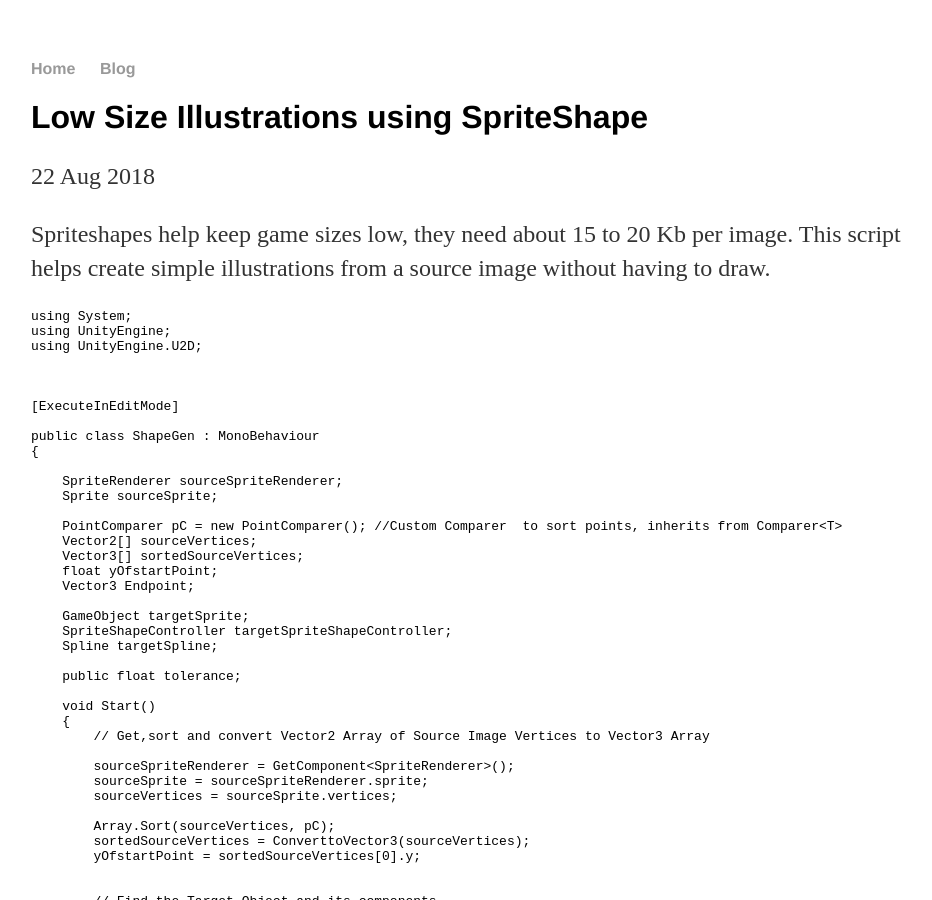
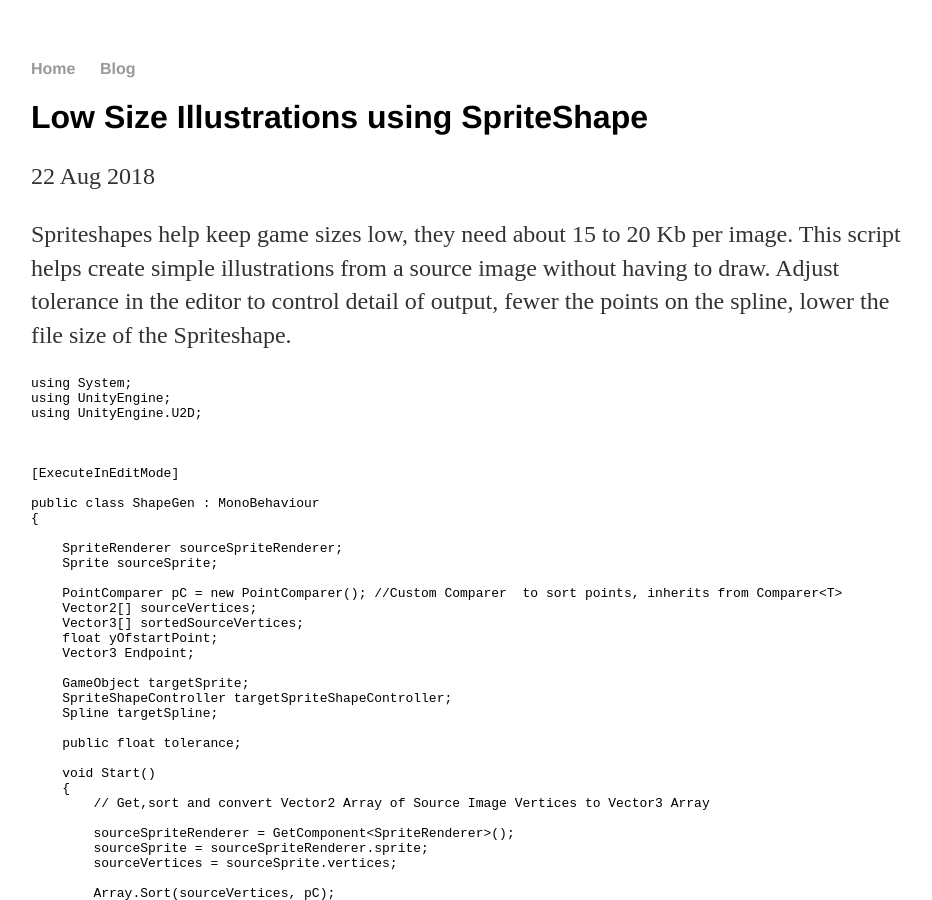
Before and after one commit to ruskh/ruskh.github.io, a Jekyll site: the page built from _posts/2018-08-22-Unity-Low-Size-Illustrations.md, in a window 1280 px wide and 900 px high. Shown: the whole window, without its empty margins (161-1093 px from the left). Built offline with Jekyll 4.4.1, drawn with Linux system fonts in a browser that asks for light colours.

Commit message:
Update 2018-08-22-Unity-Low-Size-Illustrations.md

````diff
--- a/_posts/2018-08-22-Unity-Low-Size-Illustrations.md
+++ b/_posts/2018-08-22-Unity-Low-Size-Illustrations.md
@@ -6,6 +6,7 @@ date: 2018-08-22
 
 Spriteshapes help keep game sizes low, they need about 15 to 20 Kb per image.
 This script helps create simple illustrations from a source image without having to draw.
+Adjust tolerance in the editor to control detail of output, fewer the points on the spline, lower the file size of the Spriteshape.
 
 
 ```C#
````
